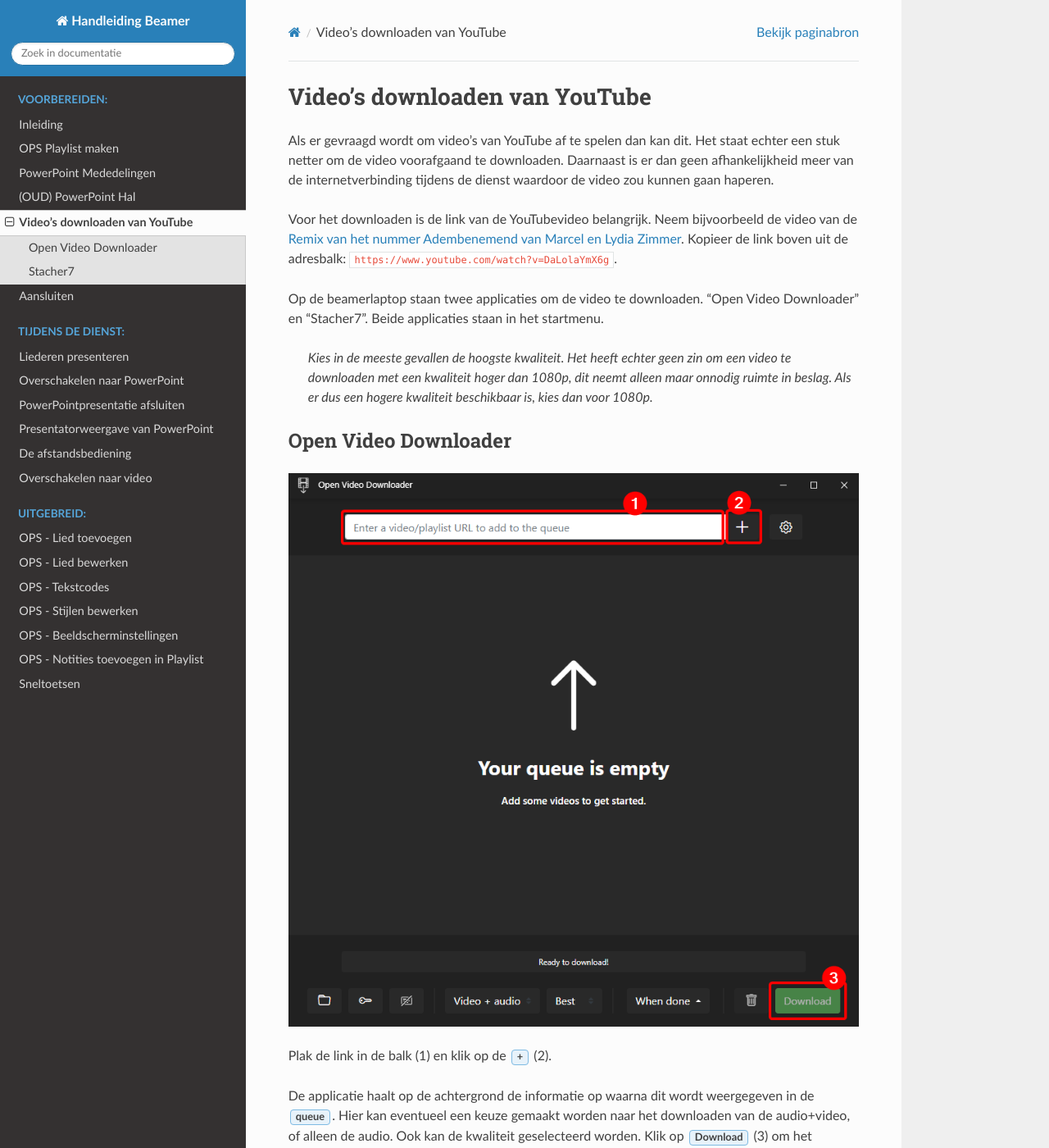
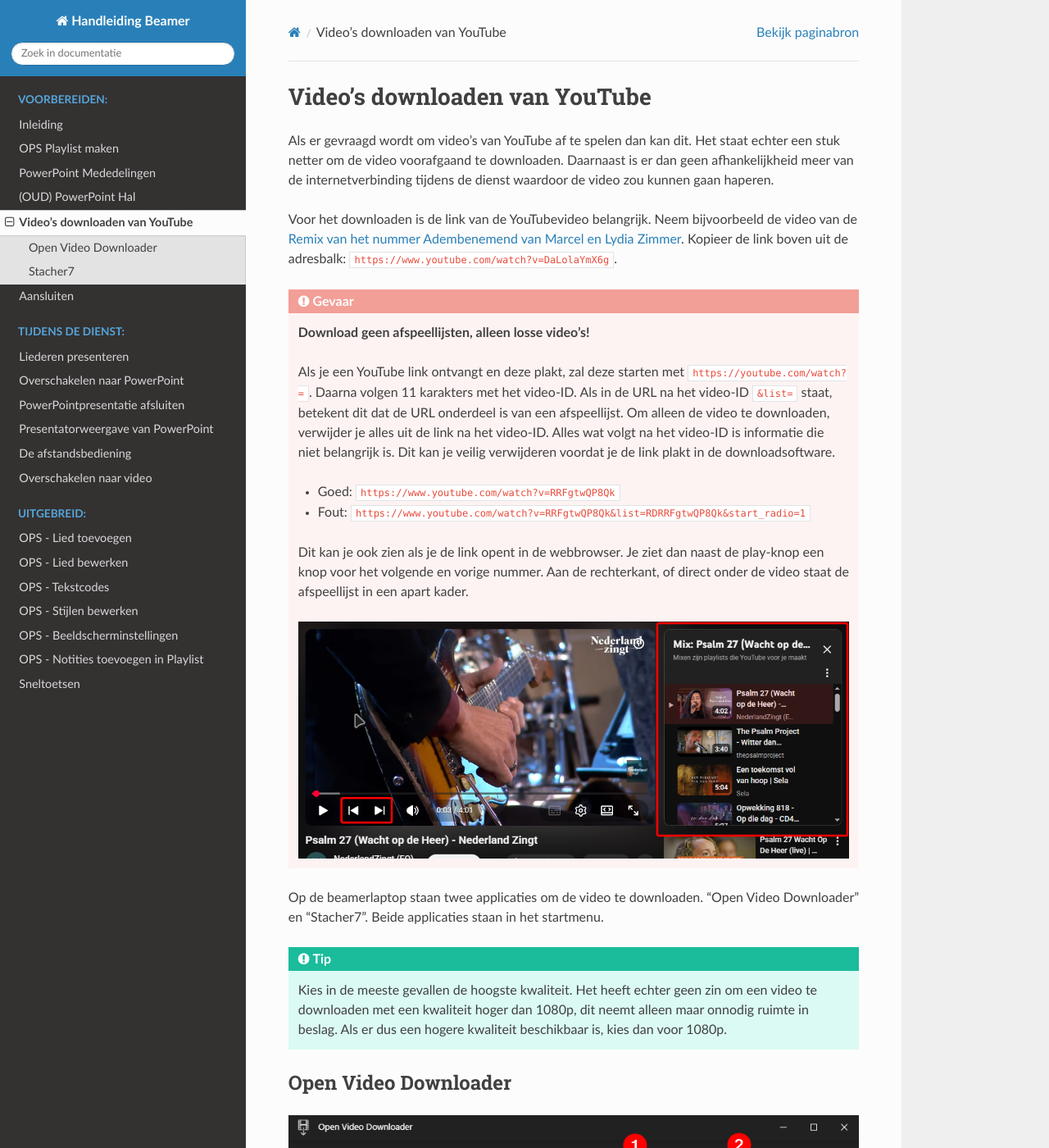
Before and after one commit to edewaal97/docs-beamer-reddingsark-bunschoten, a Sphinx documentation site: the page built from source/voorbereiden/video-downloaden.rst, in a window 1280 px wide and 1400 px high. Shown: the whole window at 82% size. Built offline with Sphinx 7.4.7 and the Read the Docs theme 3.1.0, drawn with Linux system fonts in a browser that asks for light colours; some of the changed text lies outside the part shown.

Commit message:
Prevent playlist download

```diff
--- a/source/voorbereiden/video-downloaden.rst
+++ b/source/voorbereiden/video-downloaden.rst
@@ -5,9 +5,22 @@
 
 Voor het downloaden is de link van de YouTubevideo belangrijk. Neem bijvoorbeeld de video van de `Remix van het nummer Adembenemend van Marcel en Lydia Zimmer <https://www.youtube.com/watch?v=DaLolaYmX6g>`__. Kopieer de link boven uit de adresbalk: ``https://www.youtube.com/watch?v=DaLolaYmX6g``.
 
+.. Danger::
+  **Download geen afspeellijsten, alleen losse video's!**
+
+  Als je een YouTube link ontvangt en deze plakt, zal deze starten met ``https://youtube.com/watch?=``. Daarna volgen 11 karakters met het video-ID. Als in de URL na het video-ID ``&list=`` staat, betekent dit dat de URL onderdeel is van een afspeellijst. Om alleen de video te downloaden, verwijder je alles uit de link na het video-ID. Alles wat volgt na het video-ID is informatie die niet belangrijk is. Dit kan je veilig verwijderen voordat je de link plakt in de downloadsoftware.
+
+  * Goed: ``https://www.youtube.com/watch?v=RRFgtwQP8Qk``
+  * Fout: ``https://www.youtube.com/watch?v=RRFgtwQP8Qk&list=RDRRFgtwQP8Qk&start_radio=1``
+
+  Dit kan je ook zien als je de link opent in de webbrowser. Je ziet dan naast de play-knop een knop voor het volgende en vorige nummer. Aan de rechterkant, of direct onder de video staat de afspeellijst in een apart kader.
+
+  .. image:: /images/youtube-video-in-playlist.png
+
 Op de beamerlaptop staan twee applicaties om de video te downloaden. “Open Video Downloader” en “Stacher7”. Beide applicaties staan in het startmenu.
 
-  *Kies in de meeste gevallen de hoogste kwaliteit. Het heeft echter geen zin om een video te downloaden met een kwaliteit hoger dan 1080p, dit neemt alleen maar onnodig ruimte in beslag. Als er dus een hogere kwaliteit beschikbaar is, kies dan voor 1080p.*
+.. Tip::
+  Kies in de meeste gevallen de hoogste kwaliteit. Het heeft echter geen zin om een video te downloaden met een kwaliteit hoger dan 1080p, dit neemt alleen maar onnodig ruimte in beslag. Als er dus een hogere kwaliteit beschikbaar is, kies dan voor 1080p.
 
 Open Video Downloader
 ---------------------
```
Also changed, not shown: other parts of source/voorbereiden/video-downloaden.rst (+1 -1 lines), source/images/youtube-video-in-playlist.png (added).
